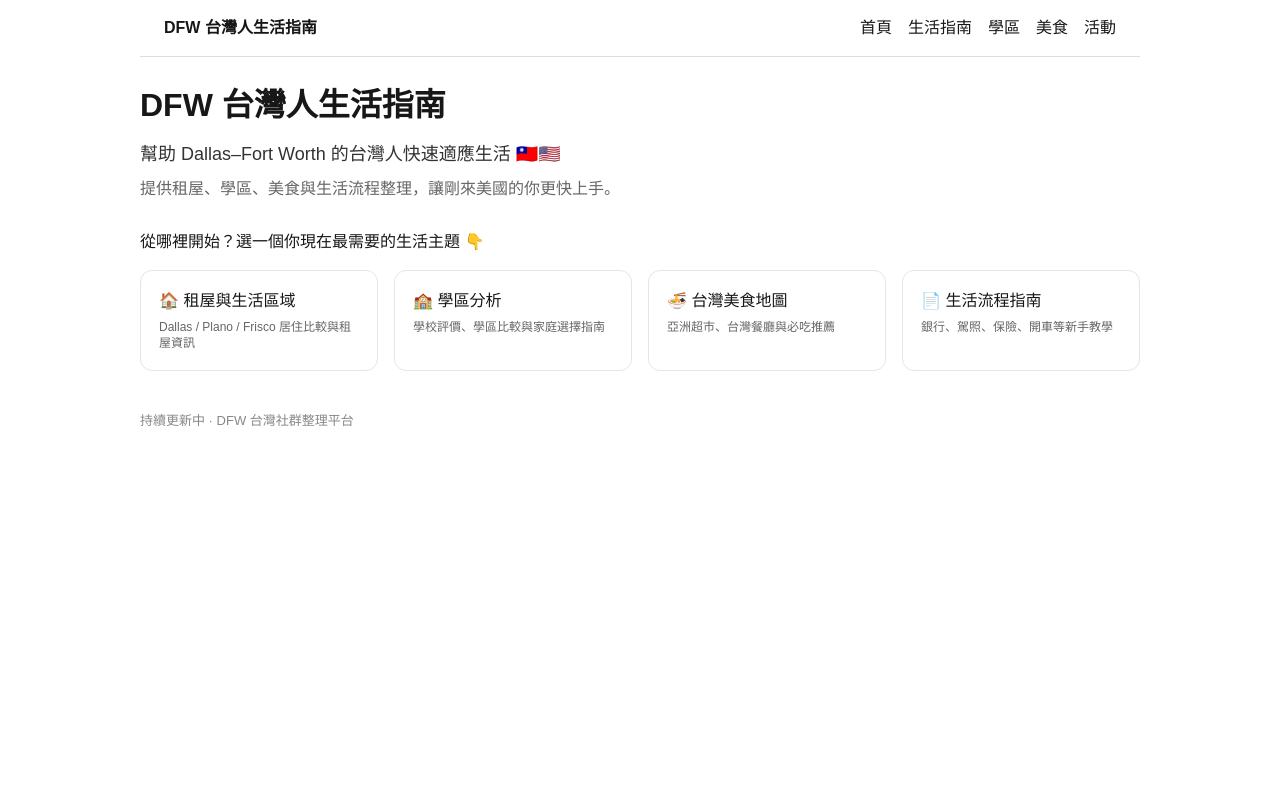
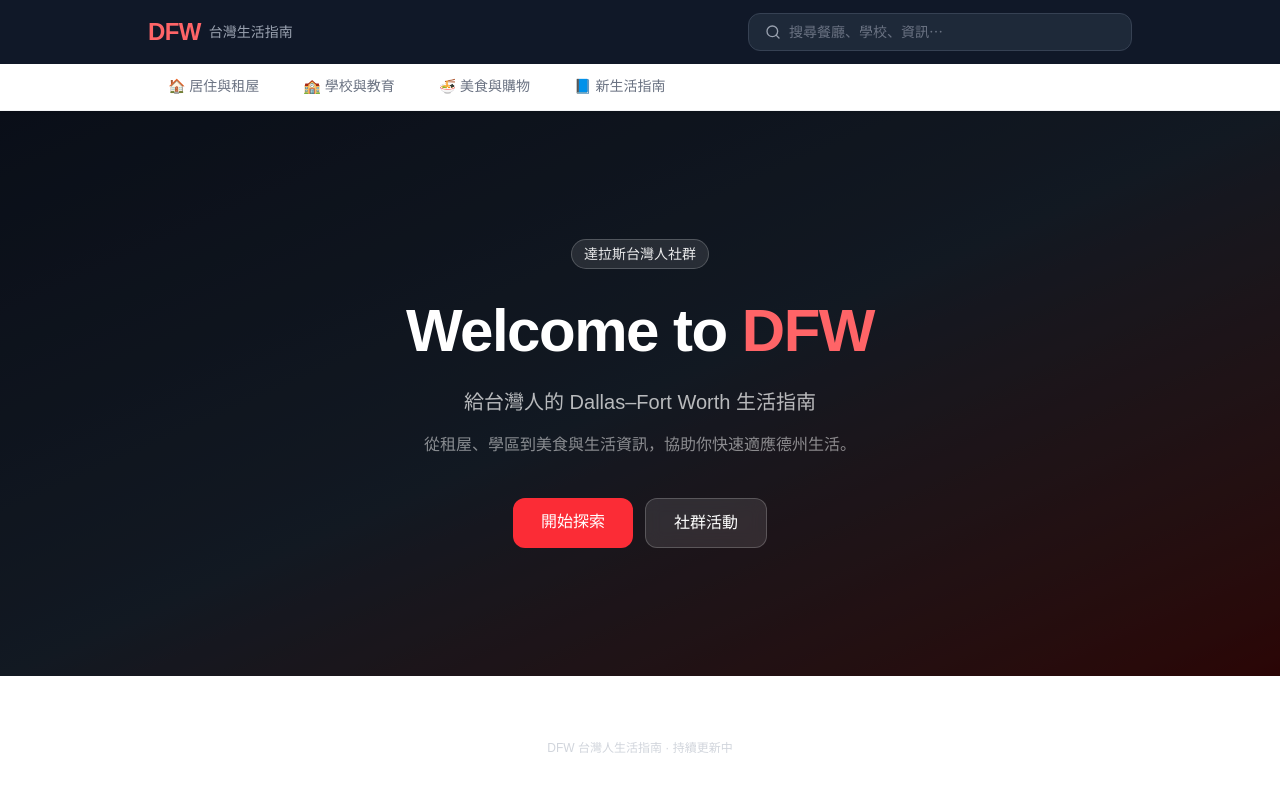
Before and after one commit to ElieshaLai/dfw-taiwan-guide, a Next.js app: page / in a window 1280 px wide. Shown: the top 792 px of the page. Built offline with nearby package versions, Linux system fonts and the light colour scheme.

Commit message:
Claude version

```diff
--- a/app/guides/rent/page.tsx
+++ b/app/guides/rent/page.tsx
@@ -6,7 +6,7 @@ export default function GuideTemplate() {
             style={{
                 fontFamily: "sans-serif",
                 padding: "0 20px",
-                maxWidth: "900px",
+                maxWidth: "1200px",
                 margin: "0 auto",
                 textAlign: "left",
             }}
--- a/app/page.tsx
+++ b/app/page.tsx
@@ -1,89 +1,68 @@
+// app/page.tsx
+import Link from "next/link";
 import Navbar from "../components/Navbar";
 
 export default function Home() {
   return (
-    <main style={{
-      fontFamily: "sans-serif",
-      padding: "0 16px",
-      maxWidth: "1100px",
-      margin: "0 auto",
-    }}>
+    <>
       <Navbar />
 
-      {/* HERO 區 */}
-      <section style={{ marginTop: "24px", maxWidth: "900px" }}>
-        <h1 style={{ fontSize: "clamp(22px, 4vw, 32px)", fontWeight: "bold" }}>
-          DFW 台灣人生活指南
-        </h1>
+      <main>
 
-        <h2 style={{ fontSize: "18px", marginTop: "12px", color: "#333" }}>
-          幫助 Dallas–Fort Worth 的台灣人快速適應生活 🇹🇼🇺🇸
-        </h2>
+        {/* Hero — 漸層佔位，之後換成 bg-[url('/hero.jpg')] bg-cover bg-center */}
+        <section
+          className="
+            relative
+            bg-gradient-to-br from-gray-900 via-gray-800 to-red-950
+            text-white
+          "
+        >
+          {/* 之後有圖片時加這層暗化遮罩會更好看 */}
+          <div className="absolute inset-0 bg-black/40" />
 
-        <p style={{ marginTop: "8px", color: "#666", lineHeight: "1.6" }}>
-          提供租屋、學區、美食與生活流程整理，讓剛來美國的你更快上手。
-        </p>
-      </section>
+          <div className="relative max-w-5xl mx-auto px-5 py-32 text-center">
+            <div className="inline-block bg-white/10 backdrop-blur-sm border border-white/20 text-white/90 text-sm font-medium px-3 py-1 rounded-full mb-6">
+              達拉斯台灣人社群
+            </div>
 
-      {/* CTA */}
-      <section style={{ marginTop: "28px" }}>
-        <p style={{ fontWeight: 500 }}>
-          從哪裡開始？選一個你現在最需要的生活主題 👇
-        </p>
-      </section>
+            <h1 className="text-5xl sm:text-6xl font-bold mb-5 leading-tight tracking-tight">
+              Welcome to{" "}
+              <span className="text-red-400">DFW</span>
+            </h1>
 
-      {/* 卡片區 */}
-      <section
-        style={{
-          display: "grid",
-          gridTemplateColumns: "repeat(auto-fit, minmax(160px, 1fr))",
-          gap: "16px",
-          marginTop: "16px",
-          maxWidth: "1000px",
-        }}
-      >
-        <a href="/guides/rent" style={{ textDecoration: "none", color: "inherit" }}>
-          <div style={cardStyle}>
-            🏠 租屋與生活區域
-            <p style={descStyle}>Dallas / Plano / Frisco 居住比較與租屋資訊</p>
+            <p className="text-xl text-white/70 mb-4">
+              給台灣人的 Dallas–Fort Worth 生活指南
+            </p>
+
+            <p className="max-w-xl mx-auto text-white/50 leading-relaxed">
+              從租屋、學區到美食與生活資訊，協助你快速適應德州生活。
+            </p>
+
+            <div className="flex flex-col sm:flex-row gap-3 justify-center mt-10">
+              <Link
+                href="/guides/rent"
+                className="bg-red-500 hover:bg-red-400 text-white px-7 py-3 rounded-xl font-medium transition-colors"
+              >
+                開始探索
+              </Link>
+              <Link
+                href="/community"
+                className="bg-white/10 hover:bg-white/20 backdrop-blur-sm border border-white/20 text-white px-7 py-3 rounded-xl font-medium transition-colors"
+              >
+                社群活動
+              </Link>
+            </div>
           </div>
-        </a>
+        </section>
 
-        <div style={cardStyle}>
-          🏫 學區分析
-          <p style={descStyle}>學校評價、學區比較與家庭選擇指南</p>
+        {/* 之後在這裡加精選推薦、最新活動等 section */}
+        <div className="max-w-5xl mx-auto px-5 pb-20">
+          <p className="text-center text-xs text-gray-300 mt-16">
+            DFW 台灣人生活指南 · 持續更新中
+          </p>
         </div>
 
-        <div style={cardStyle}>
-          🍜 台灣美食地圖
-          <p style={descStyle}>亞洲超市、台灣餐廳與必吃推薦</p>
-        </div>
-
-        <div style={cardStyle}>
-          📄 生活流程指南
-          <p style={descStyle}>銀行、駕照、保險、開車等新手教學</p>
-        </div>
-      </section>
-
-      {/* 底部資訊 */}
-      <section style={{ marginTop: "40px", color: "#888", fontSize: "13px" }}>
-        <p>持續更新中 · DFW 台灣社群整理平台</p>
-      </section>
-    </main>
+      </main>
+    </>
   );
 }
-
-const cardStyle = {
-  padding: "18px",
-  border: "1px solid #e5e5e5",
-  borderRadius: "12px",
-  cursor: "pointer",
-  background: "#fff",
-};
-
-const descStyle = {
-  fontSize: "12px",
-  color: "#666",
-  marginTop: "6px",
-  lineHeight: "1.4",
-};
--- a/components/Navbar.tsx
+++ b/components/Navbar.tsx
@@ -1,23 +1,80 @@
+// components/Navbar.tsx
+"use client";
+
+import Link from "next/link";
+import { usePathname } from "next/navigation";
+import { useState } from "react";
+
+const navLinks = [
+  { href: "/guides/rent", label: "🏠 居住與租屋" },
+  { href: "/education",   label: "🏫 學校與教育" },
+  { href: "/restaurants", label: "🍜 美食與購物" },
+  { href: "/life",        label: "📘 新生活指南" },
+];
+
 export default function Navbar() {
+  const pathname = usePathname();
+  const [query, setQuery] = useState("");
+
   return (
-    <nav style={{
-      display: "flex",
-      justifyContent: "space-between",
-      padding: "16px 24px",
-      borderBottom: "1px solid #ddd",
-      fontFamily: "sans-serif"
-    }}>
-      <div style={{ fontWeight: "bold" }}>
-        DFW 台灣人生活指南
+    <header className="sticky top-0 z-50">
+
+      {/* 第一層：深色 Header */}
+      <div className="bg-gray-900 text-white">
+        <div className="max-w-5xl mx-auto px-5 h-16 flex items-center justify-between gap-4">
+
+          {/* Logo */}
+          <Link href="/" className="flex items-center gap-2 shrink-0">
+            <span className="text-2xl font-bold text-red-400 tracking-tight">DFW</span>
+            <span className="text-sm text-gray-400 hidden sm:block">台灣生活指南</span>
+          </Link>
+
+          {/* 搜尋列（目前 UI only，之後可接功能） */}
+          <div className="flex items-center gap-2 bg-gray-800 border border-gray-700 rounded-xl px-4 py-2 w-full max-w-sm">
+            <svg
+              className="w-4 h-4 text-gray-400 shrink-0"
+              fill="none" stroke="currentColor" strokeWidth={2}
+              viewBox="0 0 24 24"
+            >
+              <circle cx="11" cy="11" r="8" />
+              <path d="M21 21l-4.35-4.35" strokeLinecap="round" />
+            </svg>
+            <input
+              type="text"
+              placeholder="搜尋餐廳、學校、資訊⋯"
+              value={query}
+              onChange={(e) => setQuery(e.target.value)}
+              className="bg-transparent text-sm text-white placeholder-gray-500 outline-none w-full"
+            />
+          </div>
+
+        </div>
       </div>
 
-      <div style={{ display: "flex", gap: "16px" }}>
-        <a href="/">首頁</a>
-        <a href="#">生活指南</a>
-        <a href="#">學區</a>
-        <a href="#">美食</a>
-        <a href="#">活動</a>
-      </div>
-    </nav>
+      {/* 第二層：分類 Tab Navbar */}
+      <nav className="bg-white border-b border-gray-100 shadow-sm">
+        <div className="max-w-5xl mx-auto px-5 flex gap-1 overflow-x-auto scrollbar-none">
+          {navLinks.map((link) => {
+            const isActive = pathname.startsWith(link.href);
+            return (
+              <Link
+                key={link.href}
+                href={link.href}
+                className={`
+                  whitespace-nowrap px-5 py-3 text-sm font-medium border-b-2 transition-colors
+                  ${isActive
+                    ? "border-red-500 text-red-500"
+                    : "border-transparent text-gray-500 hover:text-gray-800 hover:border-gray-200"
+                  }
+                `}
+              >
+                {link.label}
+              </Link>
+            );
+          })}
+        </div>
+      </nav>
+
+    </header>
   );
 }
```
